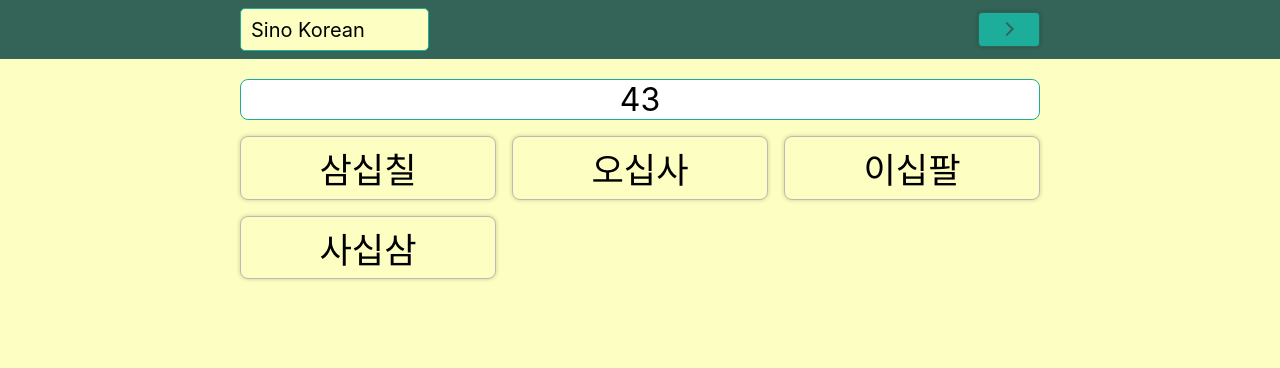
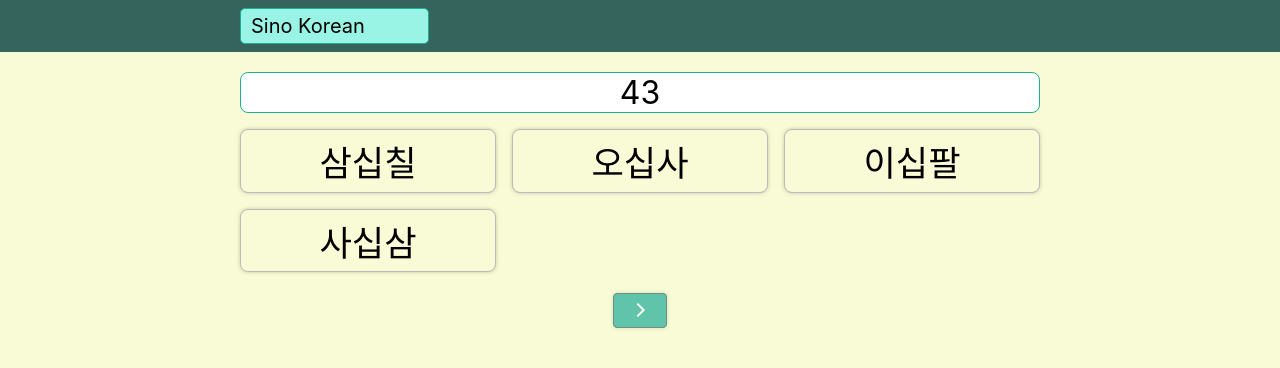
Before and after one commit to marco-ceriani/dulset, a React (Create React App) app: page / in a window 1280 px wide. Shown: the top 368 px of the page. Built offline with nearby package versions, Linux system fonts and the light colour scheme.

Commit message:
ui improve

```diff
--- a/src/App.css
+++ b/src/App.css
@@ -1,12 +1,14 @@
 @import url('https://fonts.googleapis.com/css2?family=Noto+Serif+KR&display=swap');
 
 :root {
-    --clr-background: #fcffc1;
+    --clr-background: hsl(63, 80%, 91%);
     --clr-button: #d0d3a2;
-    --clr-primary-light: #9bf4d5;
-    --clr-primary: #1dad9b;
-    --clr-primary-dark: #346357;
-    --clr-accent: #ad1d2f;
+    --clr-primary-light: hsl(170, 80%, 78%);
+    --clr-primary: hsl(170, 71%, 40%);
+    --clr-primary-dark: hsl(170, 31%, 30%);
+    --clr-accent-light:  hsl(353, 80%, 78%);
+    --clr-accent:  hsl(353, 71%, 40%);
+    --clr-accent-dark:  hsl(353, 31%, 30%);
 }
 
 *,
@@ -69,23 +71,24 @@ select {
 
 .btn {
     font-size: 1.25rem;
-    padding-inline: 1em;
-    padding-block: 0.2em;
-    margin-block: 0.2em;
+    padding-inline: .8em;
+    padding-block: .2em;
+    margin-block: 0.25em;
     border: 1px solid;
     border-radius: 0.2em;
     box-shadow: 0 0 0.25rem rgba(0, 0, 0, 0.2);
+    cursor: pointer;
 }
 
 .btn-primary {
-    background-color: var(--clr-primary-light);
-    border-color: var(--clr-primary);
+    background-color: var(--clr-primary);
+    border-color: var(--clr-primary-dark);
+    color: white;
 }
 
-.btn-primary:disabled {
-    background-color: var(--clr-primary);
-    border-color: var(--clr-primary-dark);
-    color: var(--clr-primary-dark);
+.btn:disabled {
+    opacity: .7;
+    pointer-events: none;
 }
 
 .icon {
@@ -114,7 +117,7 @@ header {
 }
 
 #quiz-select {
-    background-color: var(--clr-background);
+    background-color: var(--clr-primary-light);
 }
 
 .question {
--- a/src/App.js
+++ b/src/App.js
@@ -34,14 +34,14 @@ const OptionsGrid = (props) => {
 function App() {
 
     const [quizType, setQuizType] = useState("sino")
-    const [question, setQuestion] = useState({options: []})
+    const [question, setQuestion] = useState({ options: [] })
     const [answered, setAnswered] = useState(false)
 
     useEffect(() => {
         setQuestion(get_question(quizType))
     }, [quizType, setQuestion])
 
-    const handleQuizChange= (e) => {
+    const handleQuizChange = (e) => {
         setQuizType(e.target.value)
     }
 
@@ -58,16 +58,20 @@ function App() {
                         <option value="sino">Sino Korean</option>
                         <option value="native">Native Korean</option>
                     </select>
+
+                </div>
+            </header>
+            <main className="container">
+                <QuizQuestion quizType={quizType} question={question} onAnswer={() => { setAnswered(true) }} />
+                <div className="container">
                     <button className="btn btn-primary btn-small" id="btn-next"
-                            onClick={nextQuestion} disabled={!answered}>
+                        onClick={nextQuestion} disabled={!answered}>
                         <svg className="icon">
                             <use xlinkHref="#chevron-right" />
                         </svg>
                     </button>
+
                 </div>
-            </header>
-            <main className="container">
-                <QuizQuestion quizType={quizType} question={question} onAnswer={() => {setAnswered(true)}} />
             </main>
         </div>
     );
```
